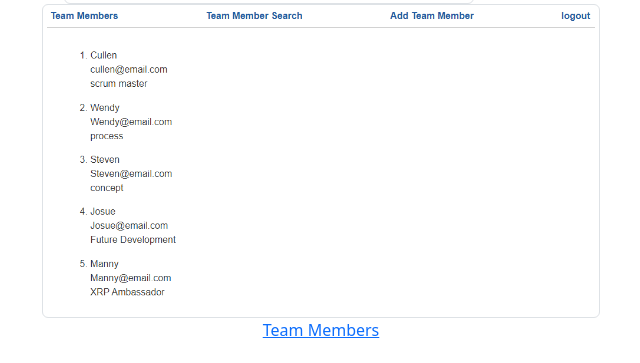
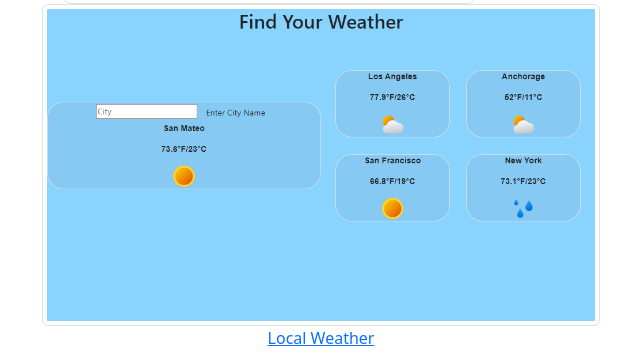
Before and after one commit to TheAltoidian/Professional_Portfolio, a website: page index.html in a window 1280 px wide. Shown: the part 1042-1405 px from the top of the page, without its empty margins (319-959 px from the left). Drawn offline with nearby package versions, Linux system fonts and the light colour scheme; grey boxes are pictures that could not be loaded.

Commit message:
added local weather

```diff
--- a/index.html
+++ b/index.html
@@ -67,9 +67,9 @@
             </a>
         </div>
         <div class="col-6 mx-auto">
-            <a href="#" target="_blank">
-                <img src="assets/images/team-members.png" alt="Team Members app" class="img-thumbnail" />
-                Team Members </a>
+            <a href="https://thealtoidian.github.io/Local-Weather/" target="_blank">
+                <img src="assets/images/local-weather.png" alt="Local Weather app" class="img-thumbnail" />
+                Local Weather </a>
         </div>
 
         <br>
```
Also changed, not shown: assets/images/local-weather.png (added).
